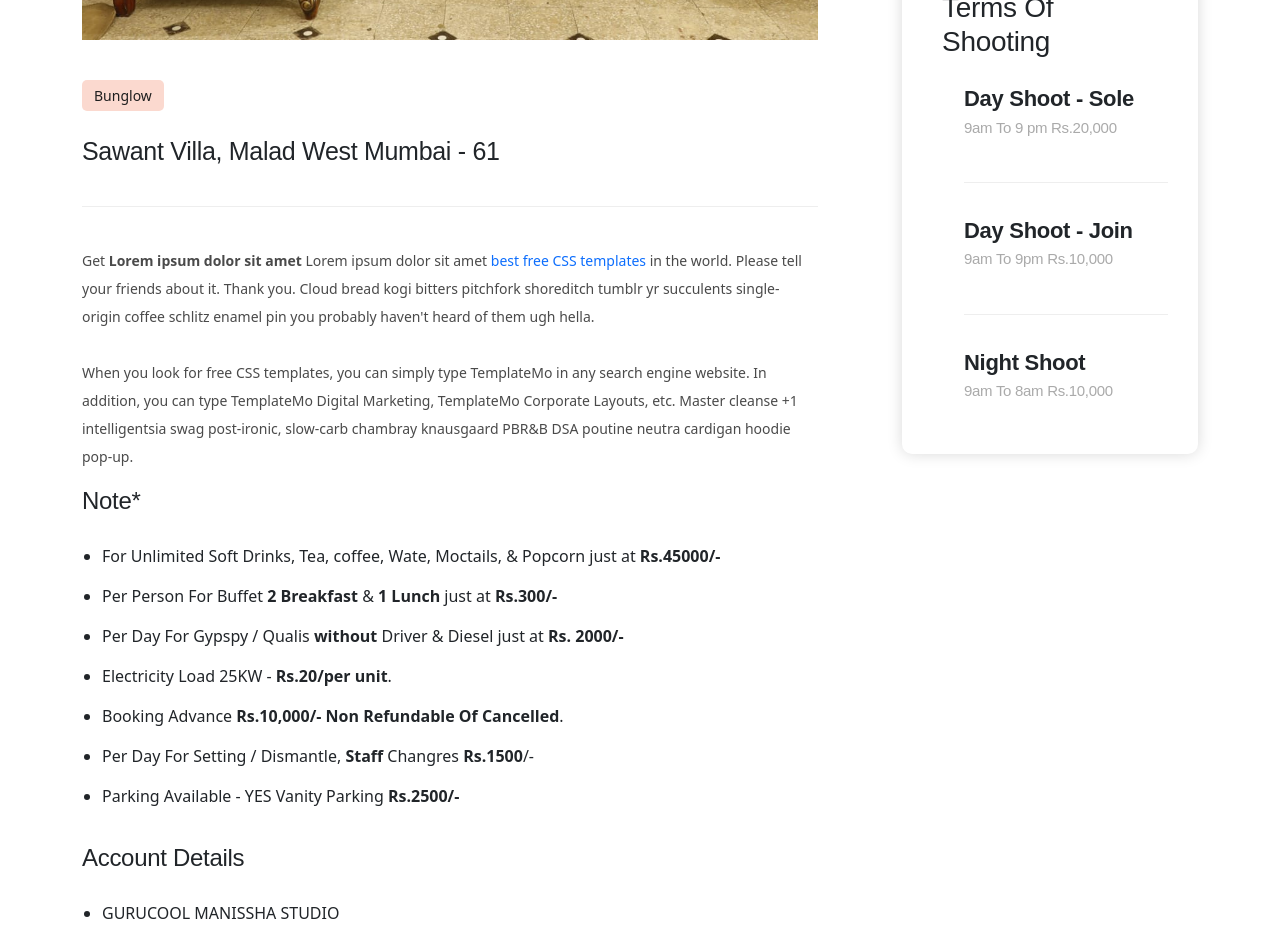
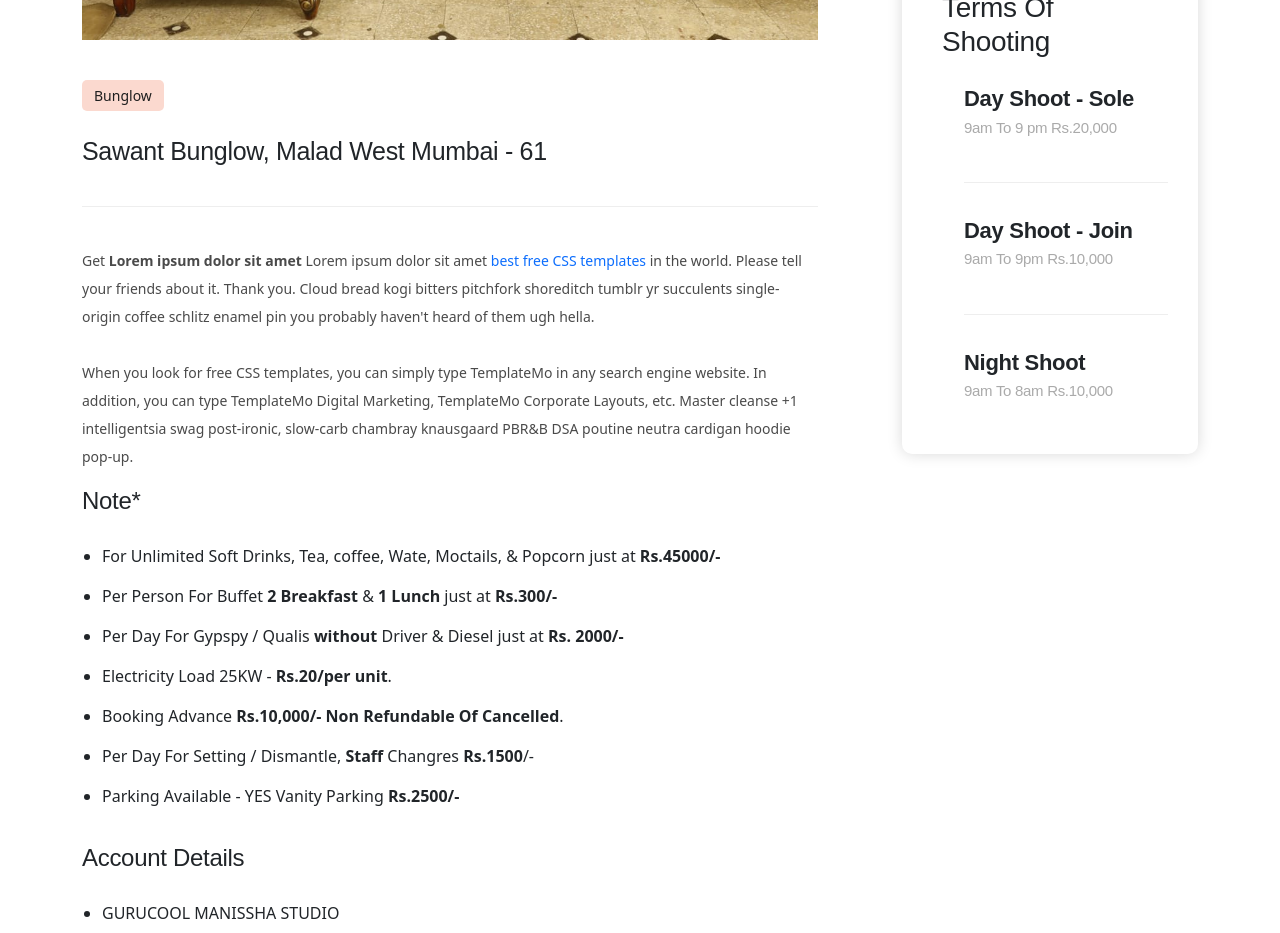
Before and after one commit to ReactNativeAmalgum/Manisha-Villa, a React (Create React App) app: page /manisha2 in a window 1280 px wide. Shown: the part 1280-2213 px from the top of the page. Built offline with nearby package versions, Linux system fonts and the light colour scheme.

Commit message:
villa to bunglow

```diff
--- a/src/Pages/Inc/Manisha2Section.jsx
+++ b/src/Pages/Inc/Manisha2Section.jsx
@@ -12,7 +12,7 @@ export default function Manisha2Section() {
                         </div>
                         <div className="main-content">
                             <span className="category">Bunglow</span>
-                            <h4>Sawant Villa, Malad West Mumbai - 61</h4>
+                            <h4>Sawant Bunglow, Malad West Mumbai - 61</h4>
                             <p>
                                 Get <strong>Lorem ipsum dolor sit amet</strong> Lorem ipsum dolor sit amet{" "}
                                 <a
```
